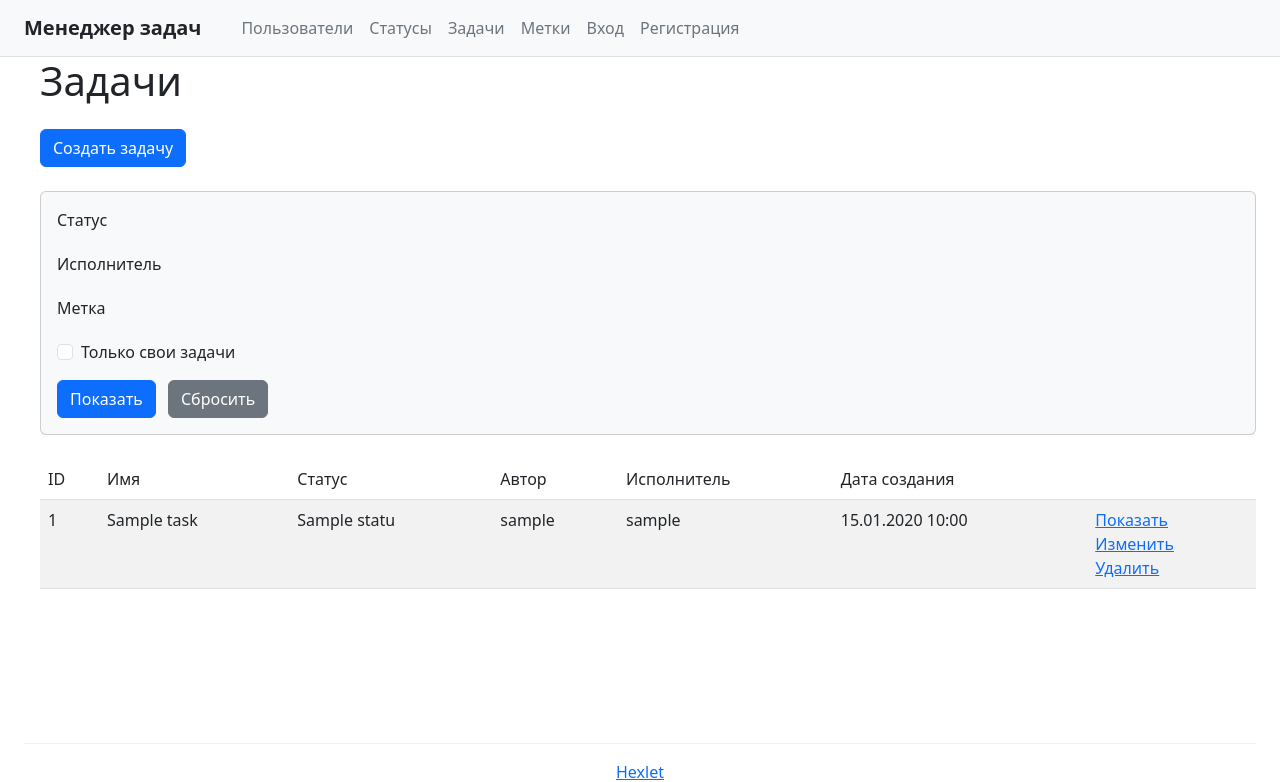
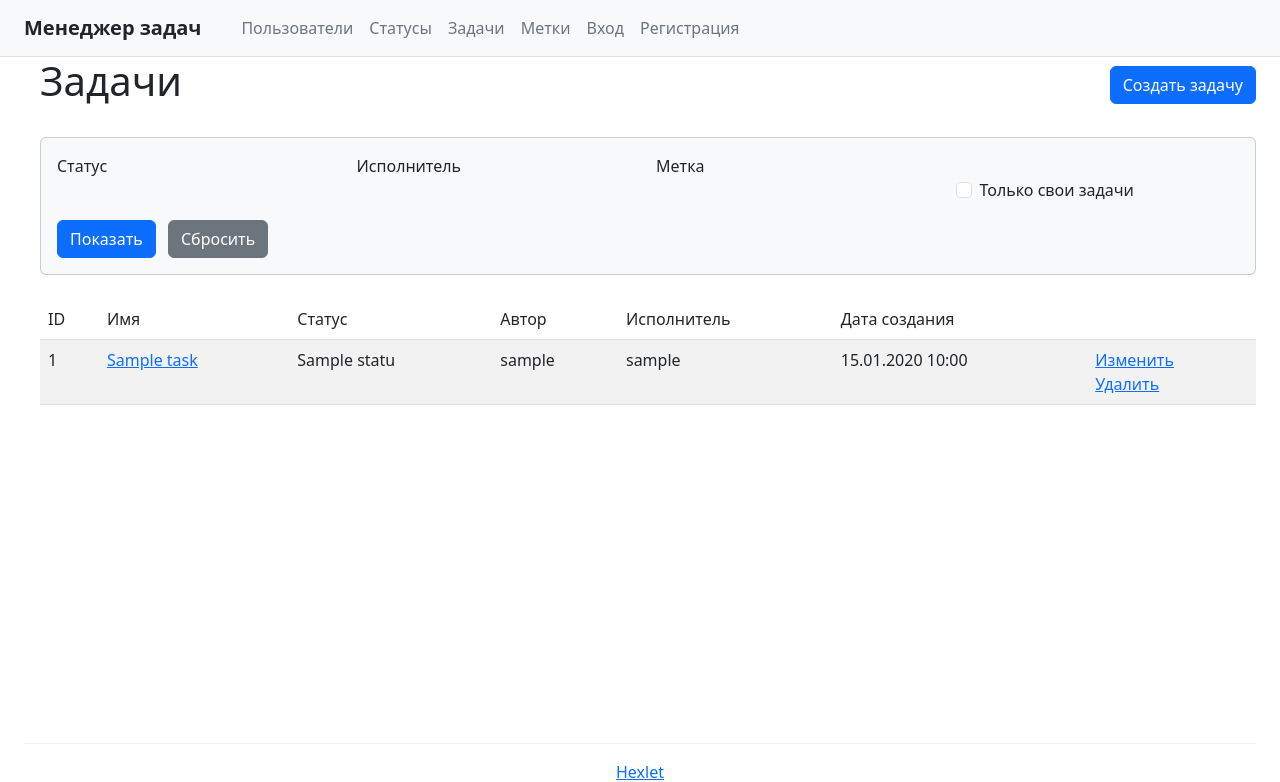
Before and after one commit to viavinmt-tech/python-project-52, a Django app: template templates/tasks.html in a window 1280 px wide. Shown: the top 782 px of the page. Run offline with Django 3.2, Linux system fonts and the light colour scheme; the template is opened without the code that fills it: most values are stand-ins (such as "Sample title", 1, 10 or a date in 2020).

Commit message:
Make task name a link to detail page, remove Показать button

```diff
--- a/templates/tasks.html
+++ b/templates/tasks.html
@@ -2,31 +2,36 @@
 
 {% block content %}
 <div class="ms-3">
-    <h1 class="fw-normal mb-4">Задачи</h1>
-
-    <a href="{% url 'task_create' %}" class="btn btn-primary mb-4">Создать задачу</a>
+    <div class="d-flex justify-content-between align-items-center mb-4">
+        <h1 class="fw-normal">Задачи</h1>
+        <a href="{% url 'task_create' %}" class="btn btn-primary">Создать задачу</a>
+    </div>
 
     <div class="card mb-4 bg-light">
         <div class="card-body">
-            <form method="get">
-                <div class="mb-3">
-                    <label class="form-label fw-normal text-dark mb-1">Статус</label><br>
+            <form method="get" class="row g-3">
+                <div class="col-md-3">
+                    <label class="form-label fw-normal text-dark mb-1">Статус</label>
                     {{ filter.form.status }}
                 </div>
-                <div class="mb-3">
-                    <label class="form-label fw-normal text-dark mb-1">Исполнитель</label><br>
+                <div class="col-md-3">
+                    <label class="form-label fw-normal text-dark mb-1">Исполнитель</label>
                     {{ filter.form.executor }}
                 </div>
-                <div class="mb-3">
-                    <label class="form-label fw-normal text-dark mb-1">Метка</label><br>
+                <div class="col-md-3">
+                    <label class="form-label fw-normal text-dark mb-1">Метка</label>
                     {{ filter.form.labels }}
                 </div>
-                <div class="mb-3 form-check">
-                    <input type="checkbox" name="only_self" id="id_only_self" class="form-check-input" {% if show_only_self %}checked{% endif %}>
-                    <label class="form-check-label" for="id_only_self">Только свои задачи</label>
+                <div class="col-md-3">
+                    <div class="form-check mt-4">
+                        <input type="checkbox" name="only_self" id="id_only_self" class="form-check-input" {% if show_only_self %}checked{% endif %}>
+                        <label class="form-check-label" for="id_only_self">Только свои задачи</label>
+                    </div>
                 </div>
-                <button type="submit" class="btn btn-primary">Показать</button>
-                <a href="{% url 'tasks' %}" class="btn btn-secondary ms-2">Сбросить</a>
+                <div class="col-12">
+                    <button type="submit" class="btn btn-primary">Показать</button>
+                    <a href="{% url 'tasks' %}" class="btn btn-secondary ms-2">Сбросить</a>
+                </div>
             </form>
         </div>
     </div>
@@ -47,14 +52,13 @@
             {% for task in tasks %}
             <tr>
                 <td>{{ task.id }}</td>
-                <td>{{ task.name }}</td>
+                <td><a href="{% url 'task_detail' task.pk %}" class="text-primary text-decoration-underline">{{ task.name }}</a></td>
                 <td>{{ task.status.name }}</td>
                 <td>{{ task.author.username }}</td>
                 <td>{{ task.executor.username|default:"—" }}</td>
                 <td>{{ task.created_at|date:"d.m.Y H:i" }}</td>
                 <td>
                     <div class="d-flex flex-column">
-                        <a href="{% url 'task_detail' task.pk %}" class="text-primary text-decoration-underline">Показать</a>
                         <a href="{% url 'task_update' task.pk %}" class="text-primary text-decoration-underline">Изменить</a>
                         <a href="{% url 'task_delete' task.pk %}" class="text-primary text-decoration-underline">Удалить</a>
                     </div>
@@ -62,7 +66,7 @@
             </tr>
             {% empty %}
             <tr>
-                <td colspan="7" class="text-center">Нет задач<\/td>
+                <td colspan="7" class="text-center">Нет задач</td>
             </tr>
             {% endfor %}
         </tbody>
```
